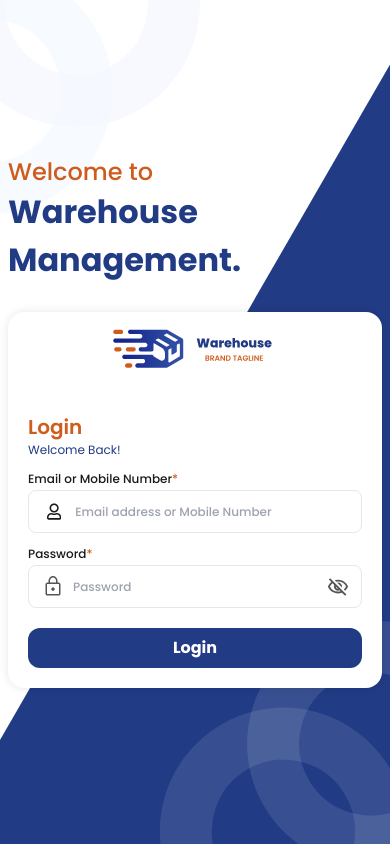
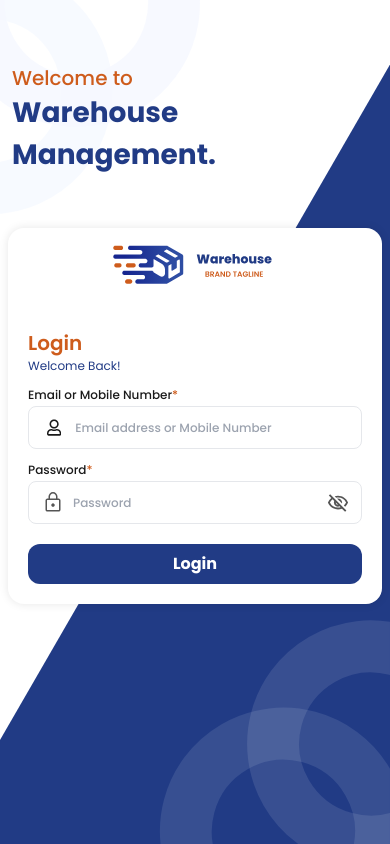
Before and after one commit to manohar-geekologix/ecommerce-poc, a Next.js app: page /login in a window 390 px wide. Built offline with nearby package versions, Linux system fonts and the light colour scheme.

Commit message:
config update

```diff
--- a/firebase.js
+++ b/firebase.js
@@ -4,12 +4,12 @@ import { getAuth } from "firebase/auth";
 // import 'firebase/auth'
 
 const firebaseConfig = {
-  apiKey: "AIzaSyDWGKp2lvkq7ZL-3Y1vpG8yJl930QWkKm4",
-  authDomain: "react-poc-auth-app-899e1.firebaseapp.com",
-  projectId: "react-poc-auth-app-899e1",
-  storageBucket: "react-poc-auth-app-899e1.appspot.com",
-  messagingSenderId: "148659226690",
-  appId: "1:148659226690:web:08b6e76e4896a5fe9085db",
+  apiKey: "AIzaSyBvAYFh4EdEnJ3qO-3cdzPx5OPu87nhiw0",
+  authDomain: "reacto-poc.firebaseapp.com",
+  projectId: "reacto-poc",
+  storageBucket: "reacto-poc.appspot.com",
+  messagingSenderId: "160041334833",
+  appId: "1:160041334833:web:592ee7b91d5596d2bd7d10",
   measurementId: "G-F4FPDC5C8T"
 };
 
--- a/src/components/LoginForm.jsx
+++ b/src/components/LoginForm.jsx
@@ -159,17 +159,17 @@ const LoginForm = () => {
   };
 
   return (
-    <section className="bg-small-login-bg lg:bg-login-bg bg-no-repeat bg-center bg-cover h-[100vh] flex justify-center items-center gap-7 lg:gap-0 xl:px-10 px-2 flex-col lg:flex-row overflow-hidden">
-      <div className="sm:w-1/2 text-start w-full">
+    <section className="bg-small-login-bg lg:bg-login-bg bg-no-repeat bg-center bg-cover h-[100vh] flex justify-between lg:justify-center items-center gap-7 lg:gap-0 xl:px-10 px-2 flex-col lg:flex-row overflow-hidden">
+      <div className="sm:w-1/2 text-start w-full max-lg:p-6 max-lg:mt-10 max-lg:me-10">
         <div className="flex flex-col lg:gap-5 ">
-          <h1 className=" text-[#CE5C1C] font-medium text-2xl lg:text-5xl">Welcome to</h1>
-          <h3 className="text-[#213B85] font-bold text-[32px] lg:text-6xl">Warehouse Management.</h3>
+          <h1 className=" text-[#CE5C1C] font-medium text-xl lg:text-4xl">Welcome to</h1>
+          <h3 className="text-[#213B85] font-bold text-[28px] lg:text-5xl">Warehouse Management.</h3>
         </div>
         <div className="lg:block hidden w-fit min-h-[451px] pt-5 3xl:pt-36">
           <Image width={100} height={100} alt="man's svg" src={'/images/mans.svg'} className="size-auto" />
         </div>
       </div>
-      <div className="lg:w-1/2 w-full relative">
+      <div className="lg:w-1/2 w-full relative max-lg:h-full">
         <form className="bg-white px-5 py-3 lg:px-10 lg:py-5 rounded-2xl shadow-login-shadow flex flex-col gap-2 lg:gap-4 w-full sm:w-1/2 lg:w-[450px] mx-auto xl:absolute top-[-200px] lg:left-3 xl:left-2 2xl:left-10 3xl:left-24" onSubmit={handleSubmit}>
           <div className='min-h-[80px]'>
             <Image
--- a/src/components/SendCode.jsx
+++ b/src/components/SendCode.jsx
@@ -105,17 +105,17 @@ import firebaseApp from '../../firebase';
     };
 
   return (
-    <section className="bg-small-login-bg lg:bg-login-bg bg-no-repeat bg-center bg-cover h-[100vh] flex justify-center items-center gap-7 lg:gap-0 xl:px-10 px-2 flex-col lg:flex-row overflow-hidden">
-      <div className="sm:w-1/2 text-start w-full">
+    <section className="bg-small-login-bg lg:bg-login-bg bg-no-repeat bg-center bg-cover h-[100vh] flex justify-between lg:justify-center items-center gap-7 lg:gap-0 xl:px-10 px-2 flex-col lg:flex-row overflow-hidden">
+      <div className="sm:w-1/2 text-start w-full max-lg:p-6 max-lg:mt-12 max-lg:me-10">
         <div className="flex flex-col lg:gap-5 ">
-          <h1 className=" text-[#CE5C1C] font-medium text-2xl lg:text-5xl">Welcome to</h1>
-          <h3 className="text-[#213B85] font-bold text-[32px] lg:text-6xl">Warehouse Management.</h3>
+          <h1 className=" text-[#CE5C1C] font-medium text-2xl lg:text-4xl">Welcome to</h1>
+          <h3 className="text-[#213B85] font-bold text-[28px] lg:text-5xl">Warehouse Management.</h3>
         </div>
         <div className="lg:block hidden w-fit min-h-[451px] pt-5 3xl:pt-36">
           <Image width={100} height={100} alt="man's svg" src={'/images/mans.svg'} className="size-auto" />
         </div>
       </div>
-      <div className="lg:w-1/2 w-full relative">
+      <div className="lg:w-1/2 w-full relative max-lg:h-full">
         <div className="bg-white px-5 py-3 lg:px-5 lg:py-5 rounded-2xl shadow-login-shadow flex flex-col gap-2 lg:gap-4 xs:w-[360px] sm:w-[420px] md:w-[450px] mx-auto xl:absolute top-[-200px] lg:left-3 xl:left-2 2xl:left-10 3xl:left-24">
           <div className="min-h-[80px]">
             <Image
```
